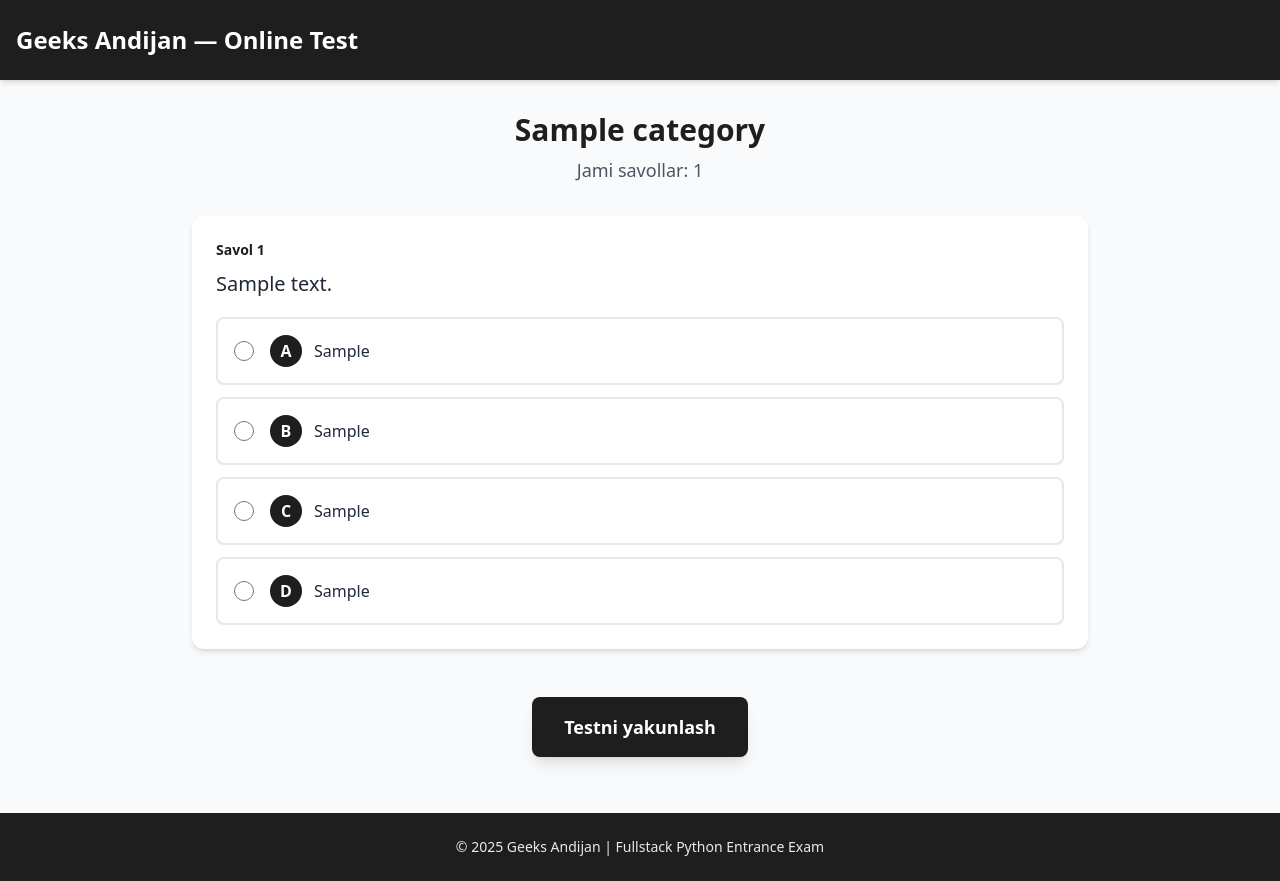
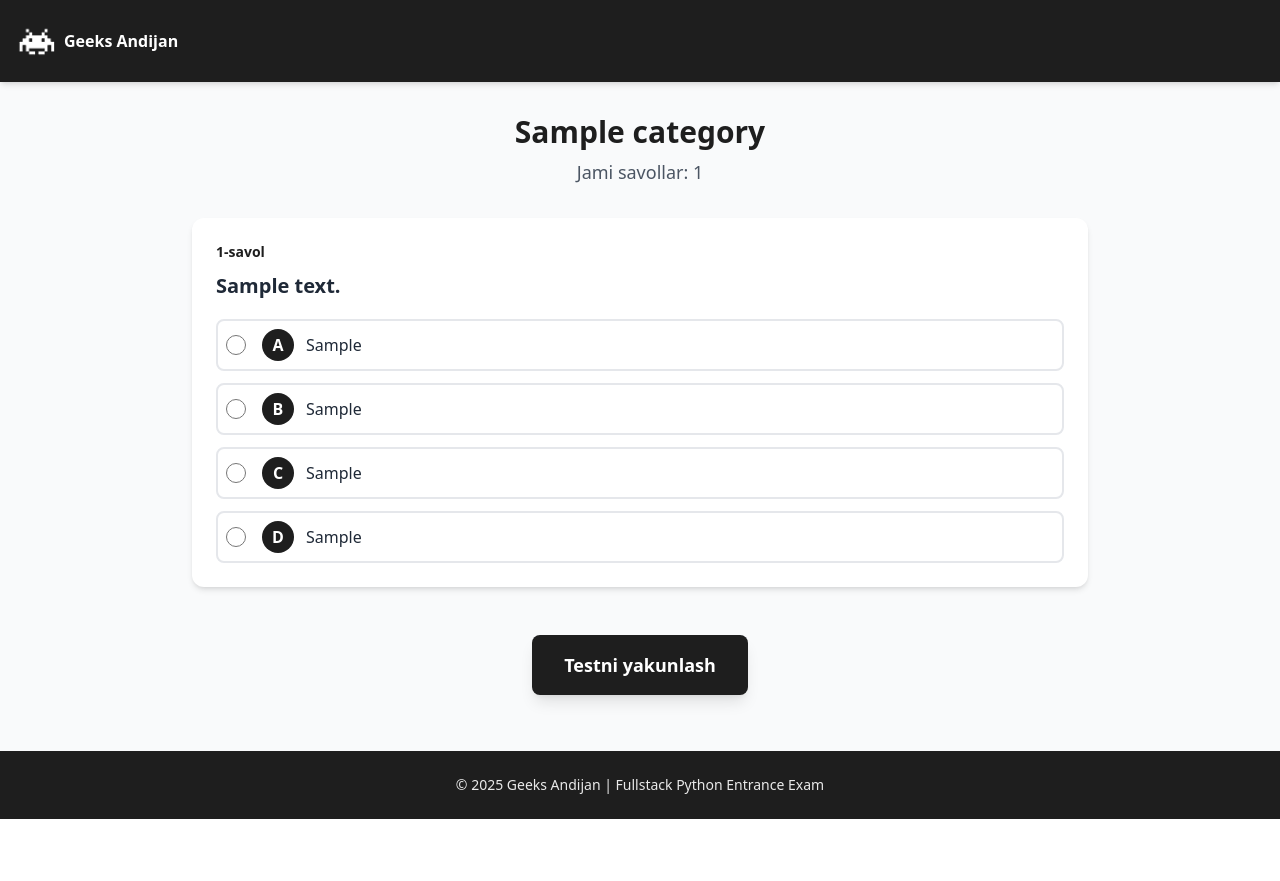
Before and after one commit to Rashidov21/geeks_quiz, a Django app: template quiz/templates/quiz/quiz.html in a window 1280 px wide. After the commit the page ends 819 px from the top, so only its background shows below. Run offline with Django 4.2, Linux system fonts and the light colour scheme; the template is opened without the code that fills it: values that come from a table or form of the project are taken from there, others are empty; tables that the repository leaves empty hold one stand-in row (values such as "Sample post"); some libraries are stand-ins or nearby versions.

Commit message:
add logo

```diff
--- a/quiz/templates/quiz/base.html
+++ b/quiz/templates/quiz/base.html
@@ -1,8 +1,10 @@
+{% load static %}
 <!DOCTYPE html>
 <html lang="en">
 <head>
     <meta charset="UTF-8">
     <meta name="viewport" content="width=device-width, initial-scale=1.0">
+    <link rel="shortcut icon" href="{% static 'logo.png' %}" type="image/x-icon">
     <title>{% block title %}Geeks Andijan — Online kirish testi{% endblock %}</title>
     <script src="https://cdn.tailwindcss.com"></script>
     <script>
@@ -21,8 +23,9 @@
 <body class="bg-gray-50 min-h-screen flex flex-col">
     <header class="bg-primary text-secondary shadow-md">
         <div class="container mx-auto px-4 py-6">
-            <div class="logo">
-                <h1 class="text-2xl font-bold">Geeks Andijan — Online Test</h1>
+            <div class="logo flex items-center gap-2">
+                <img src="{% static 'logo.png' %}" alt="Geeks Andijan" class="w-10">
+                <h2 class="text-1xl font-bold">Geeks Andijan </h1>
             </div>
         </div>
     </header>
--- a/quiz/templates/quiz/quiz.html
+++ b/quiz/templates/quiz/quiz.html
@@ -11,31 +11,31 @@
         {% csrf_token %}
         {% for question in questions %}
         <div class="bg-white rounded-xl shadow-md p-6 mb-6">
-            <div class="text-sm font-semibold text-primary mb-2">Savol {{ forloop.counter }}</div>
+            <div class="text-sm font-semibold text-primary mb-2">{{ forloop.counter }}-savol</div>
             <div class="mb-4">
-                <h3 class="text-xl text-gray-800 leading-relaxed">{{ question.text }}</h3>
+                <h3 class="text-xl text-gray-800 font-bold leading-relaxed">{{ question.text }}</h3>
             </div>
 
             <div class="space-y-3">
-                <label class="flex items-center p-4 border-2 border-gray-200 rounded-lg cursor-pointer transition-all hover:border-primary hover:bg-blue-50">
+                <label class="flex items-center p-2 border-2 border-gray-200 rounded-lg cursor-pointer transition-all hover:border-primary hover:bg-blue-50">
                     <input type="radio" name="question_{{ question.id }}" value="A" required class="mr-4 w-5 h-5 cursor-pointer">
                     <span class="flex items-center justify-center w-8 h-8 bg-primary text-white rounded-full font-bold mr-3 flex-shrink-0">A</span>
                     <span class="text-gray-800 flex-1">{{ question.option_a }}</span>
                 </label>
 
-                <label class="flex items-center p-4 border-2 border-gray-200 rounded-lg cursor-pointer transition-all hover:border-primary hover:bg-blue-50">
+                <label class="flex items-center p-2 border-2 border-gray-200 rounded-lg cursor-pointer transition-all hover:border-primary hover:bg-blue-50">
                     <input type="radio" name="question_{{ question.id }}" value="B" required class="mr-4 w-5 h-5 cursor-pointer">
                     <span class="flex items-center justify-center w-8 h-8 bg-primary text-white rounded-full font-bold mr-3 flex-shrink-0">B</span>
                     <span class="text-gray-800 flex-1">{{ question.option_b }}</span>
                 </label>
 
-                <label class="flex items-center p-4 border-2 border-gray-200 rounded-lg cursor-pointer transition-all hover:border-primary hover:bg-blue-50">
+                <label class="flex items-center p-2 border-2 border-gray-200 rounded-lg cursor-pointer transition-all hover:border-primary hover:bg-blue-50">
                     <input type="radio" name="question_{{ question.id }}" value="C" required class="mr-4 w-5 h-5 cursor-pointer">
                     <span class="flex items-center justify-center w-8 h-8 bg-primary text-white rounded-full font-bold mr-3 flex-shrink-0">C</span>
                     <span class="text-gray-800 flex-1">{{ question.option_c }}</span>
                 </label>
 
-                <label class="flex items-center p-4 border-2 border-gray-200 rounded-lg cursor-pointer transition-all hover:border-primary hover:bg-blue-50">
+                <label class="flex items-center p-2 border-2 border-gray-200 rounded-lg cursor-pointer transition-all hover:border-primary hover:bg-blue-50">
                     <input type="radio" name="question_{{ question.id }}" value="D" required class="mr-4 w-5 h-5 cursor-pointer">
                     <span class="flex items-center justify-center w-8 h-8 bg-primary text-white rounded-full font-bold mr-3 flex-shrink-0">D</span>
                     <span class="text-gray-800 flex-1">{{ question.option_d }}</span>
```
Also changed, not shown: quiz/static/logo.png (added).
